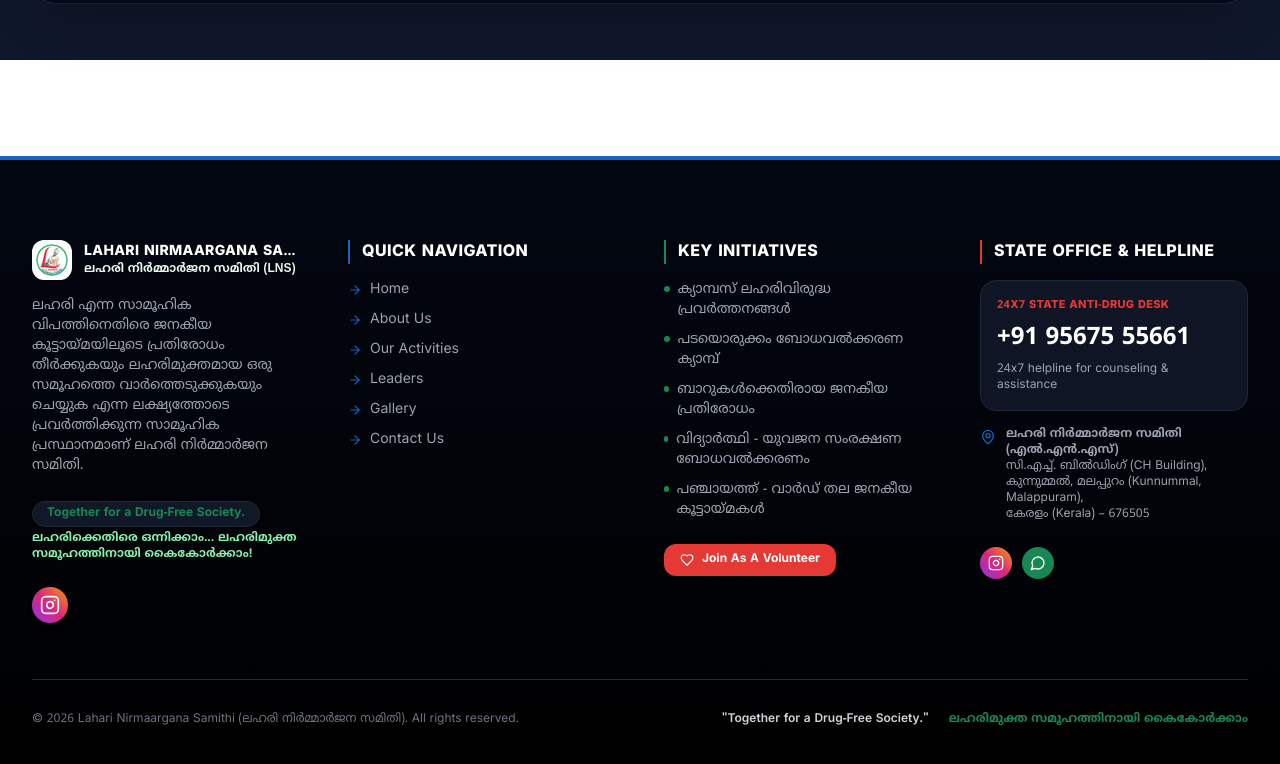
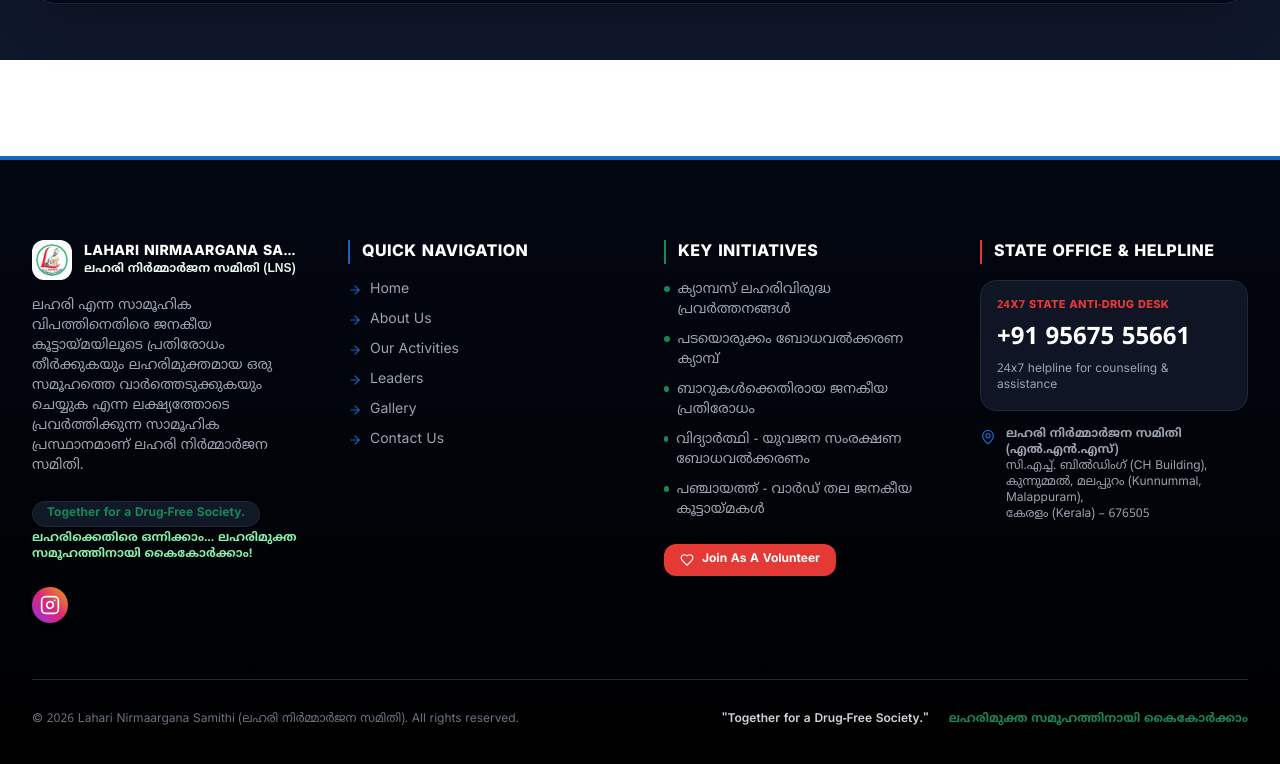
Before and after one commit to nishajtsraihsoft-ops/lahari-nirmajana-samithi-web, a React (Vite) app: page / in a window 1280 px wide. Shown: the part 4300-5064 px from the top of the page. Built offline with nearby package versions, Linux system fonts and the light colour scheme; a web font is replaced by a local one.

Commit message:
Keep only one Instagram icon in Footer

```diff
--- a/src/components/Footer.jsx
+++ b/src/components/Footer.jsx
@@ -1,6 +1,6 @@
 import React from 'react';
 import { Link } from 'react-router-dom';
-import { Phone, Mail, MapPin, Heart, ArrowRight, Award, ShieldCheck, Building, Instagram, MessageCircle } from 'lucide-react';
+import { MapPin, Heart, ArrowRight, Instagram } from 'lucide-react';
 import { samithiContact } from '../data/objectives';
 
 const Footer = ({ onOpenJoinModal }) => {
@@ -173,30 +173,6 @@ const Footer = ({ onOpenJoinModal }) => {
                 </span>
               </div>
             </div>
-
-            {/* Quick Social Badges - Icon Only */}
-            <div className="pt-2 flex items-center gap-2.5">
-              <a
-                href={samithiContact.instagram || 'https://www.instagram.com/lns_malappuram?utm_source=qr&stkn=MWIzajdzam5yeWJ1ag=='}
-                target="_blank"
-                rel="noopener noreferrer"
-                aria-label="Instagram @lns_malappuram"
-                title="Instagram @lns_malappuram"
-                className="w-8 h-8 rounded-full bg-gradient-to-tr from-purple-600 via-pink-600 to-amber-500 hover:opacity-90 text-white flex items-center justify-center transition-all hover:scale-110 shadow-sm"
-              >
-                <Instagram className="w-4 h-4 text-white" />
-              </a>
-              <a
-                href={`https://wa.me/91${samithiContact.rawPhone || '9567555661'}?text=${encodeURIComponent('Hello Lahari Nirmaargana Samithi, I would like to contact your office.')}`}
-                target="_blank"
-                rel="noopener noreferrer"
-                aria-label="WhatsApp"
-                title="WhatsApp"
-                className="w-8 h-8 rounded-full bg-[#198754] hover:bg-[#157347] text-white flex items-center justify-center transition-all hover:scale-110 shadow-sm"
-              >
-                <MessageCircle className="w-4 h-4 text-white" />
-              </a>
-            </div>
           </div>
 
         </div>
```
